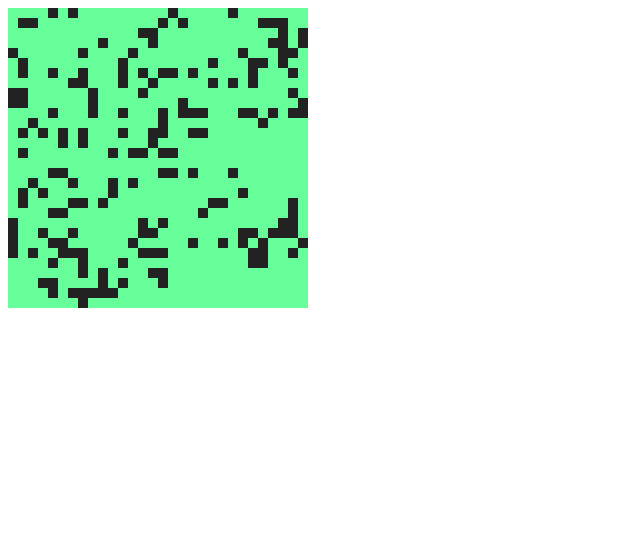
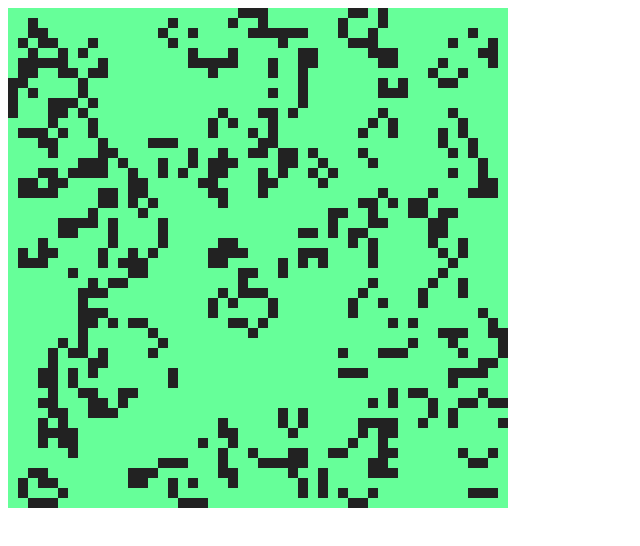
Before and after one commit to banjocat/conway-life, a plain HTML site: page index.html in a window 1280 px wide. Shown: the whole page, without its empty margins (0-640 px from the left). Drawn offline with nearby package versions, Linux system fonts and the light colour scheme; animation ran at ten frames a second.

Commit message:
* Made it a real jquery plugin. It functions with limited functionality

```diff
--- a/index.html
+++ b/index.html
@@ -10,17 +10,20 @@
 <body>
 <div id='life'>
 </div>
+<div id='anotherlife'>
+</div>
 <script src='/js/graphic-life.js'></script>
 
 <script>
-/*
-$('#life').Life({
-        box-size:100,
-        xmax:10,
-        ymax:10,
-        initial: 'random',
+$(document).ready(function() {
+        var life = $('#life').Life({
+box_size:10,
+xmax:50,
+ymax:50,
+initial: 'random',
 });
-*/
+life.run();
+});
 </script>
 </body>
 </html>
--- a/js/graphic-life.js
+++ b/js/graphic-life.js
@@ -1,58 +1,113 @@
+(function() {
 
+    function GraphicLife(selector, _options) {
 
-var stage = new PIXI.Stage(0x66FF99);
+        var options = {};
+
+        options.xmax = 50;
+        options.ymax = 50;
+        options.box_color = 0x222222;
+        options.background_color = 0x66FF99;
+        options.box_size = 10;
+        options.initial = "random";
+        _.extend(options, _options);
+
+        // Private variables
+        var stage = new PIXI.Stage(options.background_color);
         var graphics = new PIXI.Graphics();
-var box_size = 10;
-var XMAX = 30;
-var YMAX = 30;
-var BOX_COLOR = 0x222222;
-var BACKGROUND_COLOR = 0x66FF99;
-var WIDTH = box_size * XMAX;
-var HEIGHT = box_size * YMAX;
-
+        var algorithm_running = false;
+        var fps_counter = 0;
+        var stop = false;
+        var WIDTH = options.box_size * options.xmax;
+        var HEIGHT = options.box_size * options.ymax;
+        var renderer = new PIXI.autoDetectRenderer(WIDTH, HEIGHT);
         stage.addChild(graphics);
 
-var renderer = PIXI.autoDetectRenderer(WIDTH, HEIGHT);
+        $(selector).append(renderer.view);
 
-$('body').append(renderer.view);
-
-
-
+        var determine_color = function() {
+            if (options.box_color instanceof Array) {
+                var rand = Math.floor(Math.random()*options.box_color.length);
+                return options.box_color[rand];
+            }
+            else
+                return options.box_color;
+        }
         var life = new Life({
-    xmax: XMAX,
-    ymax: YMAX,
-    initial: "random",
+            xmax: options.xmax,
+            ymax: options.ymax,
+            initial: options.initial,
             on_life: function(x, y) {
-        var newx = box_size * x;
-        var newy = box_size * y;
-        graphics.beginFill(BOX_COLOR);
-        graphics.drawRect(newx, newy, box_size, box_size);
+                var newx = options.box_size * x;
+                var newy = options.box_size * y;
+                graphics.beginFill(determine_color());
+                graphics.drawRect(
+                    newx, newy,
+                    options.box_size, options.box_size);
                 graphics.endFill();
             },
             on_death: function(x, y) {
-        var newx = box_size * x;
-        var newy = box_size * y;
-        graphics.beginFill(BACKGROUND_COLOR);
-        graphics.drawRect(newx, newy, box_size, box_size);
+                var newx = options.box_size * x;
+                var newy = options.box_size * y;
+                graphics.beginFill(options.background_color);
+                graphics.drawRect(
+                    newx, newy,
+                    options.box_size, options.box_size);
                 graphics.endFill();
             },
             random_chance_of_life: 30,
         });
 
+        // Events are used to make run not affect the fps
+        // It still will if it takes too long to run on
+        // very large boards
+        $(renderer.view).on("run_life", function() {
+            life.run();
+            algorithm_running = false;
+        });
 
-var counter = 0;
-function animate()
+        var animate = function()
         {
-    counter += 1;
-    if (counter % 20 !== 0) {
-        requestAnimFrame(animate);
+            if (stop)
                 return;
+            fps_counter += 1;
+            if (fps_counter === 2) {
+                algorithm_running = true;
+                $(renderer.view).trigger("run_life");
+            }
+            else if (fps_counter === 4) {
+                // Just incase its not done yet
+                // Wait till it is finished
+                while (algorithm_running) ;
+                renderer.render(stage);
+                graphics.clear();
+                fps_counter = 0;
             }
 
-    graphics.clear();
-    life.run();
-    renderer.render(stage);
             requestAnimFrame(animate);
         }
 
+        this.run = function() {
+            stop = false;
             requestAnimFrame(animate);
+        }
+        this.restart = function() {
+
+        }
+        this.stop = function() {
+            stop = true;
+        }
+        this.set = function(i) {
+            life.set(i);
+        }
+        this.unset = function(i) {
+            life.unset(i);
+        }
+        return this;
+    }
+
+    $.fn.Life = function(options) {
+        var life = new GraphicLife(this, options);
+        return life;
+    }
+})();
--- a/js/life.js
+++ b/js/life.js
@@ -222,10 +222,9 @@ function Life(_options)
                             var arg = convert_to_2d(i);
                             options.on_life(arg[0], arg[1]);
                         }
-
                         new_values_with_ones.push(i);
                     }
-            else if (counter[i] === 3) {
+            else if (counter[i] === 3 && new_board[i] !== 1) {
                 new_board[i] = 1;
                 if (options.on_life) {
                     var arg = convert_to_2d(i);
@@ -233,7 +232,7 @@ function Life(_options)
                 }
                 new_values_with_ones.push(i);
             }
-            else if (counter[i] > 3) {
+            else if (counter[i] > 3 && new_board[i]) {
                 new_board[i] = undefined;
                 new_values_with_ones =
                     _.without(new_values_with_ones, i);
```
Also changed, not shown: js/unit_tests.js (+31 -5 lines), 1 other file. Lines whose indentation alone changed are shown as unchanged.
